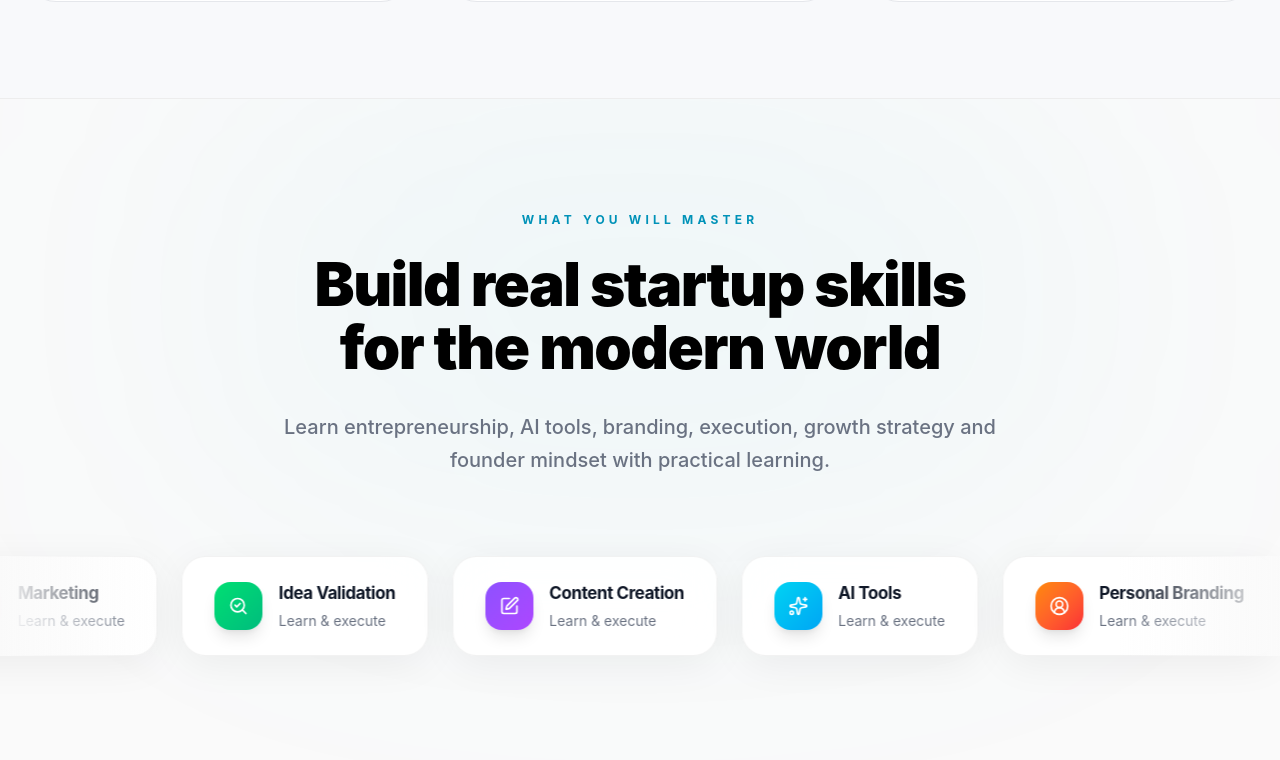
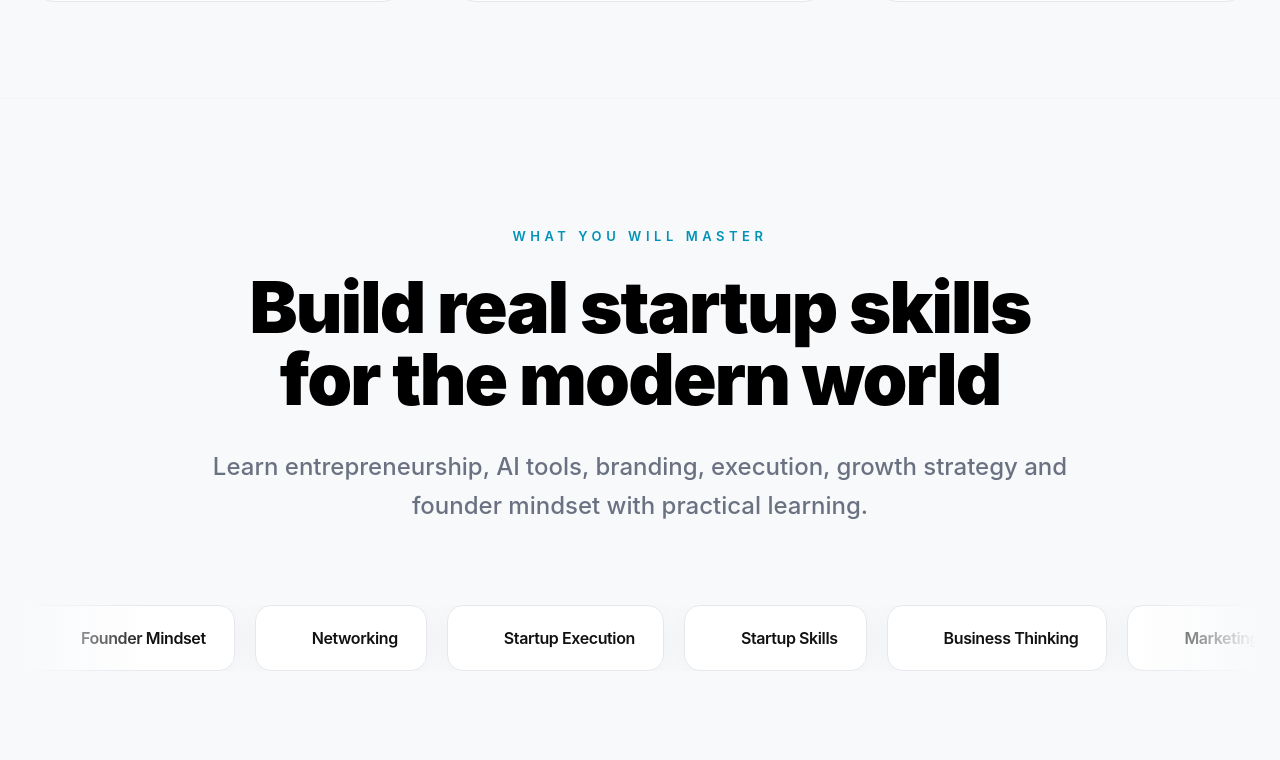
Before and after one commit to saini424/innvostep-website, a Next.js app: page / in a window 1280 px wide. Shown: the part 1440-2200 px from the top of the page. Built offline with nearby package versions, Linux system fonts and the light colour scheme.

Commit message:
premium modern skills section

```diff
--- a/components/landing/logo-marquee.tsx
+++ b/components/landing/logo-marquee.tsx
@@ -5,28 +5,41 @@ import { useInView } from "framer-motion"
 import { useRef } from "react"
 
 import {
+  Lightbulb,
+  Megaphone,
+  Brain,
   Rocket,
-  Brain,
-  Megaphone,
-  SearchCheck,
-  PenSquare,
-  Sparkles,
-  UserCircle2,
-  Lightbulb,
   Users,
+  PenTool,
+  Bot,
   Target,
 } from "lucide-react"
 
 const skills = [
   {
+    name: "Founder Mindset",
+    icon: Lightbulb,
+    color: "from-yellow-500 to-orange-500",
+  },
+  {
+    name: "Networking",
+    icon: Users,
+    color: "from-indigo-500 to-purple-500",
+  },
+  {
+    name: "Startup Execution",
+    icon: Target,
+    color: "from-cyan-500 to-teal-500",
+  },
+  {
     name: "Startup Skills",
     icon: Rocket,
-    color: "from-cyan-500 to-blue-500",
+    color: "from-sky-500 to-blue-600",
   },
   {
     name: "Business Thinking",
     icon: Brain,
-    color: "from-yellow-400 to-orange-500",
+    color: "from-amber-500 to-orange-500",
   },
   {
     name: "Marketing",
@@ -34,39 +47,14 @@ const skills = [
     color: "from-pink-500 to-rose-500",
   },
   {
-    name: "Idea Validation",
-    icon: SearchCheck,
-    color: "from-green-400 to-emerald-500",
-  },
-  {
     name: "Content Creation",
-    icon: PenSquare,
-    color: "from-violet-500 to-purple-500",
+    icon: PenTool,
+    color: "from-violet-500 to-fuchsia-500",
   },
   {
     name: "AI Tools",
-    icon: Sparkles,
-    color: "from-cyan-400 to-sky-500",
-  },
-  {
-    name: "Personal Branding",
-    icon: UserCircle2,
-    color: "from-orange-400 to-red-500",
-  },
-  {
-    name: "Founder Mindset",
-    icon: Lightbulb,
-    color: "from-amber-400 to-yellow-500",
-  },
-  {
-    name: "Networking",
-    icon: Users,
-    color: "from-blue-500 to-indigo-500",
-  },
-  {
-    name: "Startup Execution",
-    icon: Target,
-    color: "from-teal-400 to-cyan-500",
+    icon: Bot,
+    color: "from-emerald-500 to-green-600",
   },
 ]
 
@@ -81,57 +69,69 @@ export function LogoMarquee() {
   return (
     <section
       ref={ref}
-      className="relative py-28 overflow-hidden bg-[#fafafa] border-y border-black/5"
+      className="py-24 md:py-32 bg-[#f8f9fb] overflow-hidden border-t border-gray-100"
     >
-      {/* Background glow */}
-      <div className="absolute top-0 left-1/2 -translate-x-1/2 w-[900px] h-[400px] bg-cyan-500/5 blur-[140px] rounded-full" />
-
       <motion.div
         initial={{ opacity: 0, y: 40 }}
         animate={isInView ? { opacity: 1, y: 0 } : {}}
         transition={{ duration: 0.8 }}
-        className="relative z-10 max-w-7xl mx-auto"
+        className="max-w-7xl mx-auto px-6"
       >
         {/* Top label */}
-        <div className="text-center px-6">
-          <p className="text-[12px] tracking-[0.35em] uppercase text-cyan-600 font-bold mb-6">
-            WHAT YOU WILL MASTER
-          </p>
+        <div className="flex justify-center mb-6">
+          <div className="text-[13px] tracking-[0.35em] uppercase text-cyan-600 font-semibold">
+            What You Will Master
+          </div>
+        </div>
 
         {/* Heading */}
-          <h2 className="text-4xl md:text-6xl font-black tracking-tight text-black leading-[1.05] max-w-5xl mx-auto">
+        <h2
+          className="
+            text-center
+            text-5xl
+            md:text-7xl
+            font-black
+            tracking-tight
+            text-black
+            leading-[1]
+            max-w-5xl
+            mx-auto
+          "
+        >
           Build real startup skills
           <br />
           for the modern world
         </h2>
 
-          {/* Description */}
-          <p className="mt-8 text-gray-500 text-lg md:text-xl leading-relaxed max-w-3xl mx-auto font-medium">
+        {/* Subheading */}
+        <p
+          className="
+            text-center
+            text-lg
+            md:text-2xl
+            text-gray-500
+            max-w-4xl
+            mx-auto
+            mt-8
+            leading-relaxed
+            font-medium
+          "
+        >
           Learn entrepreneurship, AI tools, branding, execution,
           growth strategy and founder mindset with practical learning.
         </p>
-        </div>
 
-        {/* Marquee */}
-        <div className="relative mt-20">
+        {/* Premium moving cards */}
+        <div className="relative mt-20 overflow-hidden">
 
-          {/* Fade left */}
-          <div className="absolute left-0 top-0 bottom-0 w-40 bg-gradient-to-r from-[#fafafa] to-transparent z-20" />
+          {/* Left fade */}
+          <div className="absolute left-0 top-0 bottom-0 w-32 bg-gradient-to-r from-[#f8f9fb] to-transparent z-10" />
 
-          {/* Fade right */}
-          <div className="absolute right-0 top-0 bottom-0 w-40 bg-gradient-to-l from-[#fafafa] to-transparent z-20" />
+          {/* Right fade */}
+          <div className="absolute right-0 top-0 bottom-0 w-32 bg-gradient-to-l from-[#f8f9fb] to-transparent z-10" />
 
-          <motion.div
-            animate={{
-              x: ["0%", "-50%"],
-            }}
-            transition={{
-              duration: 30,
-              repeat: Infinity,
-              ease: "linear",
-            }}
-            className="flex gap-6 w-max"
-          >
+          <div className="flex gap-5 animate-marquee whitespace-nowrap">
+
             {[...skills, ...skills].map((skill, index) => {
               const Icon = skill.icon
 
@@ -139,62 +139,52 @@ export function LogoMarquee() {
                 <motion.div
                   key={`${skill.name}-${index}`}
                   whileHover={{
-                    y: -8,
-                    scale: 1.04,
+                    y: -6,
+                    scale: 1.03,
                   }}
-                  transition={{
-                    duration: 0.25,
-                  }}
+                  transition={{ duration: 0.2 }}
                   className="
-                    group
-                    relative
-                    overflow-hidden
-                    px-8
-                    py-6
-                    rounded-3xl
+                    shrink-0
+                    flex
+                    items-center
+                    gap-3
+                    px-7
+                    py-5
+                    rounded-2xl
                     bg-white/90
                     backdrop-blur-xl
-                    border border-black/5
-                    shadow-[0_8px_40px_rgba(0,0,0,0.06)]
-                    hover:shadow-[0_20px_60px_rgba(0,0,0,0.12)]
-                    transition-all duration-300
-                    whitespace-nowrap
+                    border
+                    border-gray-200
+                    shadow-[0_4px_30px_rgba(0,0,0,0.04)]
+                    hover:shadow-[0_10px_40px_rgba(0,0,0,0.08)]
+                    transition-all
                   "
                 >
-                  {/* Hover glow */}
-                  <div
-                    className={`absolute inset-0 opacity-0 group-hover:opacity-10 bg-gradient-to-br ${skill.color} transition-opacity duration-300`}
+                  <Icon
+                    className={`
+                      w-4 h-4
+                      bg-gradient-to-r ${skill.color}
+                      bg-clip-text
+                      text-transparent
+                      stroke-[2.4]
+                    `}
                   />
 
-                  <div className="relative flex items-center gap-4">
-
-                    {/* Icon */}
-                    <div
-                      className={`
-                        w-12 h-12 rounded-2xl
-                        flex items-center justify-center
-                        bg-gradient-to-br ${skill.color}
-                        shadow-lg
-                      `}
+                  <span
+                    className="
+                      text-[15px]
+                      md:text-[16px]
+                      font-semibold
+                      tracking-tight
+                      text-[#111111]
+                    "
                   >
-                      <Icon className="w-5 h-5 text-white" />
-                    </div>
-
-                    {/* Text */}
-                    <div>
-                      <p className="text-[17px] font-bold tracking-tight text-gray-900">
                     {skill.name}
-                      </p>
-
-                      <p className="text-sm text-gray-500 mt-1">
-                        Learn & execute
-                      </p>
-                    </div>
-                  </div>
+                  </span>
                 </motion.div>
               )
             })}
-          </motion.div>
+          </div>
         </div>
       </motion.div>
     </section>
```
Lines whose indentation alone changed are shown as unchanged.
